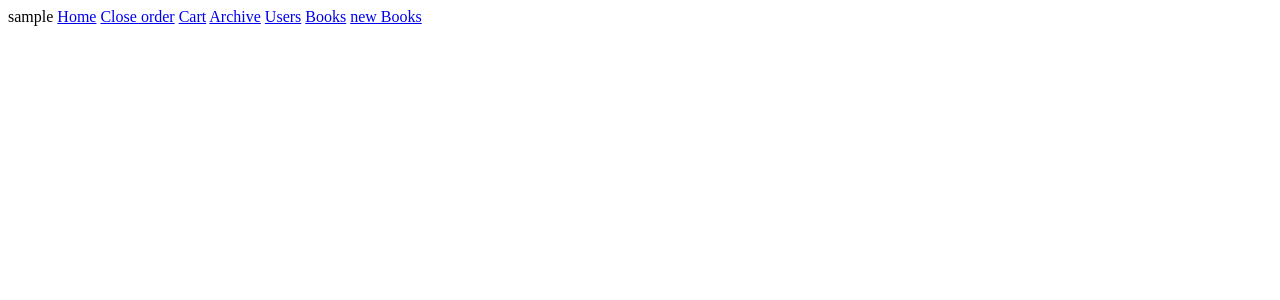
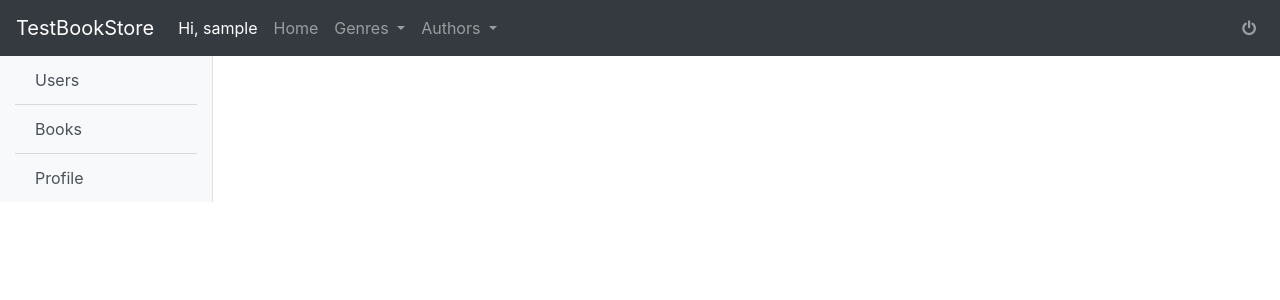
Before and after one commit to vloooo/book_store, a Django app: page /books/show_books/ in a window 1280 px wide. Shown: the top 300 px of the page. Run offline with Django 3.2, Linux system fonts and the light colour scheme; the visitor is signed in with stand-in values (Sample User, id 1); data that the repository does not hold is empty; some libraries are stand-ins or nearby versions.

Commit message:
1. added nav and sidebar to base template

```diff
--- a/storefront/templates/storefront/books.html
+++ b/storefront/templates/storefront/books.html
@@ -3,6 +3,7 @@
 {% block content %}
 
     {% for book in books %}
+                            <a href="{% url 'storefront:new_book' %}">new Books</a>
 
         <p>
             <a href="{% url 'storefront:profile_book' pk=book.pk %}">{{ book.title }}</a> ----------
--- a/storefront/templates/storefront/home.html
+++ b/storefront/templates/storefront/home.html
@@ -15,6 +15,8 @@
 
     {% endif %}
     <br>
+    {% empty %}
+        Sorry we haven't such books yet.
     {% endfor %}
 
 {% endblock %}
--- a/storefront/urls.py
+++ b/storefront/urls.py
@@ -16,5 +16,7 @@ urlpatterns = [
     path('del_book/<pk>', views.del_book, name='del_book'),
     path('del_user/<pk>', views.del_user, name='del_user'),
     path('profile_book/<pk>', views.book_profile, name='profile_book'),
+    path('by/<a_name>', views.index, name='by'),
+    path('from/<g_name>', views.index, name='from'),
 
 ]
--- a/storefront/views.py
+++ b/storefront/views.py
@@ -1,5 +1,5 @@
 from django.shortcuts import render, redirect
-from storefront.models import Books, Orders, OrderedBook
+from storefront.models import Books, Orders, OrderedBook, Genre, Author
 from django.db import IntegrityError
 from django.core.exceptions import ObjectDoesNotExist
 from django.contrib import messages
@@ -11,13 +11,21 @@ from storefront.forms import BookForm
 from django.contrib.auth.decorators import user_passes_test
 
 
-def index(request):
+def index(request, a_name=None, g_name=None):
     if request.user.is_staff:
         books = Books.objects.all()
     else:
         books = Books.objects.filter(available=True)
+    if a_name is not None:
+        books = books.filter(author__name=a_name)
+    elif g_name is not None:
+        books = books.filter(genre__name=g_name)
+
     context = {'books': books}
+    get_genres_authors(context)
+    print(g_name, books)
     return render(request, 'storefront/home.html', context)
+
 
 @login_required
 def to_cart(request, pk):
@@ -41,6 +49,7 @@ def to_cart(request, pk):
         active_order = Orders.objects.create(user=request.user, sum=book.price)
         OrderedBook.objects.create(book=book, order=active_order, price=book.price)
 
+    messages.success(request, msg.scs_msg('book', 'added to cart'))
     return redirect('storefront:index')
 
 
@@ -53,9 +62,11 @@ def decr_book_amount(request, ordered_book):
 
         return redirect('storefront:index')
 
+
 @login_required
 def cart(request):
     context = {'order': request.user.orders.filter(is_active=True).first()}
+    get_genres_authors(context)
     return render(request, 'storefront/cart.html', context)
 
 
@@ -85,12 +96,14 @@ def close_order(request):
 @user_passes_test(lambda user: user.is_staff)
 def show_users(request):
     context = {'users': User.objects.all()}
+    get_genres_authors(context)
     return render(request, 'storefront/users.html', context)
 
 
 @user_passes_test(lambda user: user.is_staff)
 def staff_book_list(request):
     context = {'books': Books.objects.all()}
+    get_genres_authors(context)
     return render(request, 'storefront/books.html', context)
 
 
@@ -113,6 +126,7 @@ def del_book(request, pk):
 def book_profile(request, pk):
     book = Books.objects.get(pk=pk)
     context = {'book': book}
+    get_genres_authors(context)
     return render(request, 'storefront/book_profile.html', context)
 
 
@@ -139,8 +153,13 @@ def book_edit(request, pk=None):
             form = BookForm(instance=book)
 
     context = {'form': form}
+    get_genres_authors(context)
     return render(request, 'user_auth/register.html', context)
 
 
 def orders_archive(request):
-    return render(request, 'storefront/orders.html')
+    return render(request, 'storefront/orders.html', get_genres_authors({}))
+
+
+def get_genres_authors(context):
+    context.update({'genres': Genre.objects.all(), 'authors': Author.objects.all()})
--- a/user_auth/templates/user_auth/base.html
+++ b/user_auth/templates/user_auth/base.html
@@ -3,29 +3,117 @@
 <!DOCTYPE html>
 <html lang="en">
 <head>
-    <meta charset="UTF-8">
-    <title>Title</title>
+    <meta charset="utf-8">
+    <meta name="viewport" content="width=device-width, initial-scale=1, shrink-to-fit=no">
+
+    <link rel="stylesheet" href="https://maxcdn.bootstrapcdn.com/bootstrap/4.0.0/css/bootstrap.min.css">
+    <link href="https://maxcdn.bootstrapcdn.com/font-awesome/4.7.0/css/font-awesome.min.css" rel="stylesheet">
+
+    <title>TestBookStore</title>
 
     <link rel="stylesheet" href="{% static 'css/base.css' %}">
 
+    {% block additional_links %}
+    {% endblock %}
 </head>
 <body>
-{{ user.username }}
 
-<a href="{% url 'storefront:index' %}">Home</a>
+    <header>
+      <nav class="navbar navbar-expand-lg navbar-dark bg-dark justify-content-between">
+          <a class="navbar-brand" href="{% url 'storefront:index' %}">TestBookStore</a>
+          <button class="navbar-toggler" type="button" data-toggle="collapse" data-target="#navbarNavDropdown" aria-controls="navbarNavDropdown" aria-expanded="false" aria-label="Toggle navigation">
+            <span class="navbar-toggler-icon"></span>
+          </button>
+          <div class="collapse navbar-collapse" id="navbarNavDropdown">
+            <ul class="navbar-nav">
 
                 {% if user.is_active %}
-    <a href="{% url 'storefront:close_order' %}">Close order</a>
-    <a href="{% url 'storefront:cart' %}">Cart</a>
-    <a href="{% url 'storefront:archive' %}">Archive</a>
+                <li class="nav-item active">
+                    <a class="nav-link" href="{% url 'auth:profile' %}">Hi, {{ user.username }}</a>
+                </li>
                 {% endif %}
 
-{% if user.is_staff %}
-    <a href="{% url 'storefront:show_users' %}">Users</a>
-    <a href="{% url 'storefront:show_books' %}">Books</a>
-    <a href="{% url 'storefront:new_book' %}">new Books</a>
+              <li class="nav-item">
+                <a class="nav-link" href="{% url 'storefront:index' %}">Home</a>
+              </li>
+
+              <li class="nav-item dropdown">
+                <a class="nav-link dropdown-toggle" href="#" id="navbarDropdownMenuLink" data-toggle="dropdown" aria-haspopup="true" aria-expanded="false">
+                  Genres
+                </a>
+                <div class="dropdown-menu" aria-labelledby="navbarDropdownMenuLink">
+                    {% for genre in genres %}
+                        <a class="dropdown-item" href="{% url 'storefront:from' g_name=genre.name %}">{{ genre.name }}</a>
+                    {% endfor %}
+                </div>
+              </li>
+
+                <li class="nav-item dropdown">
+                <a class="nav-link dropdown-toggle" href="#" id="navbarDropdownMenuLink" data-toggle="dropdown" aria-haspopup="true" aria-expanded="false">
+                  Authors
+                </a>
+                <div class="dropdown-menu" aria-labelledby="navbarDropdownMenuLink">
+                    {% for author in authors %}
+                        <a class="dropdown-item" href="{% url 'storefront:by' a_name=author.name %}">{{ author.name }}</a>
+                    {% endfor %}
+                </div>
+              </li>
+            </ul>
+          </div>
+            <ul class="navbar-nav">
+                {% if not user.is_staff and user.is_active %}
+                    <li class="nav-item">
+                        <a class="nav-link" href="{% url 'storefront:archive' %}"><span class="fa fa-inbox"></span></a>
+                    </li>
+                    <li class="nav-item">
+                        <a class="nav-link" href="{% url 'storefront:cart' %}"><span class="fa fa-shopping-basket"></span></a>
+                    </li>
                 {% endif %}
 
+                {% if user.is_active %}
+                    <li class="nav-item">
+                        <a class="nav-link" href="{% url 'auth:logout' %}"><span class="fa fa-power-off"></span></a>
+                    </li>
+                {% else %}
+                    <li class="nav-item">
+                        <a class="nav-link" href="{% url 'auth:login' %}"><span class="fa fa-sign-in"></span></a>
+                    </li>
+                {% endif %}
+            </ul>
+
+        </nav>
+
+    </header>
+
+
+    <section>
+      <div class="container-fluid">
+
+        <div class="row">
+
+
+                <div class="bg-light border-right col-md-2 col-lg-2" id="sidebar-wrapper">
+      <div class="list-group list-group-flush">
+                {% if user.is_staff %}
+                    <a href="{% url 'storefront:show_users' %}" class="list-group-item list-group-item-action bg-light">Users</a>
+                    <a href="{% url 'storefront:show_books' %}" class="list-group-item list-group-item-action bg-light">Books</a>
+
+                {% else %}
+                    <a href="{% url 'storefront:index' %}" class="list-group-item list-group-item-action bg-light">Books</a>
+                {% endif %}
+
+                {% if user.is_active %}
+                    <a href="{% url 'auth:profile' %}" class="list-group-item list-group-item-action bg-light">Profile</a>
+                {% endif %}
+
+                {% if user.is_active and not user.is_staff %}
+                    <a href="{% url 'storefront:cart' %}" class="list-group-item list-group-item-action bg-light">Cart</a>
+                    <a href="{% url 'storefront:archive' %}" class="list-group-item list-group-item-action bg-light">Orders</a>
+                {% endif %}
+      </div>
+    </div>
+
+            <main class="col-md-10 col-lg-10">
                 {% if messages %}
                     <ul class="messages">
                         {% for message in messages %}
@@ -36,5 +124,21 @@
 
                 {% block content %}
                 {% endblock %}
+            </main>
+
+        </div>
+
+      </div>
+    </section>
+
+    <footer>
+      <div class="container">
+
+      </div>
+    </footer>
+
+    <script src="https://code.jquery.com/jquery-3.2.1.slim.min.js" integrity="sha384-KJ3o2DKtIkvYIK3UENzmM7KCkRr/rE9/Qpg6aAZGJwFDMVNA/GpGFF93hXpG5KkN" crossorigin="anonymous"></script>
+    <script src="https://cdnjs.cloudflare.com/ajax/libs/popper.js/1.12.9/umd/popper.min.js" integrity="sha384-ApNbgh9B+Y1QKtv3Rn7W3mgPxhU9K/ScQsAP7hUibX39j7fakFPskvXusvfa0b4Q" crossorigin="anonymous"></script>
+    <script src="https://maxcdn.bootstrapcdn.com/bootstrap/4.0.0/js/bootstrap.min.js" integrity="sha384-JZR6Spejh4U02d8jOt6vLEHfe/JQGiRRSQQxSfFWpi1MquVdAyjUar5+76PVCmYl" crossorigin="anonymous"></script>
   </body>
 </html>
--- a/user_auth/templates/user_auth/profile.html
+++ b/user_auth/templates/user_auth/profile.html
@@ -6,4 +6,4 @@
     <p>Field: {{ user.extra_data.birthday }}</p>
     <p>Field: {{ user.extra_data.gender }}</p>
 
-{% endblock%}
+{% endblock %}
```
Also changed, not shown: storefront/templates/storefront/book_profile.html (+7 -2 lines), user_auth/templates/user_auth/register.html (+8 -11 lines), user_auth/views.py (+16 -23 lines), user_auth/forms.py (line endings or trailing spaces). Lines whose indentation alone changed are shown as unchanged.
